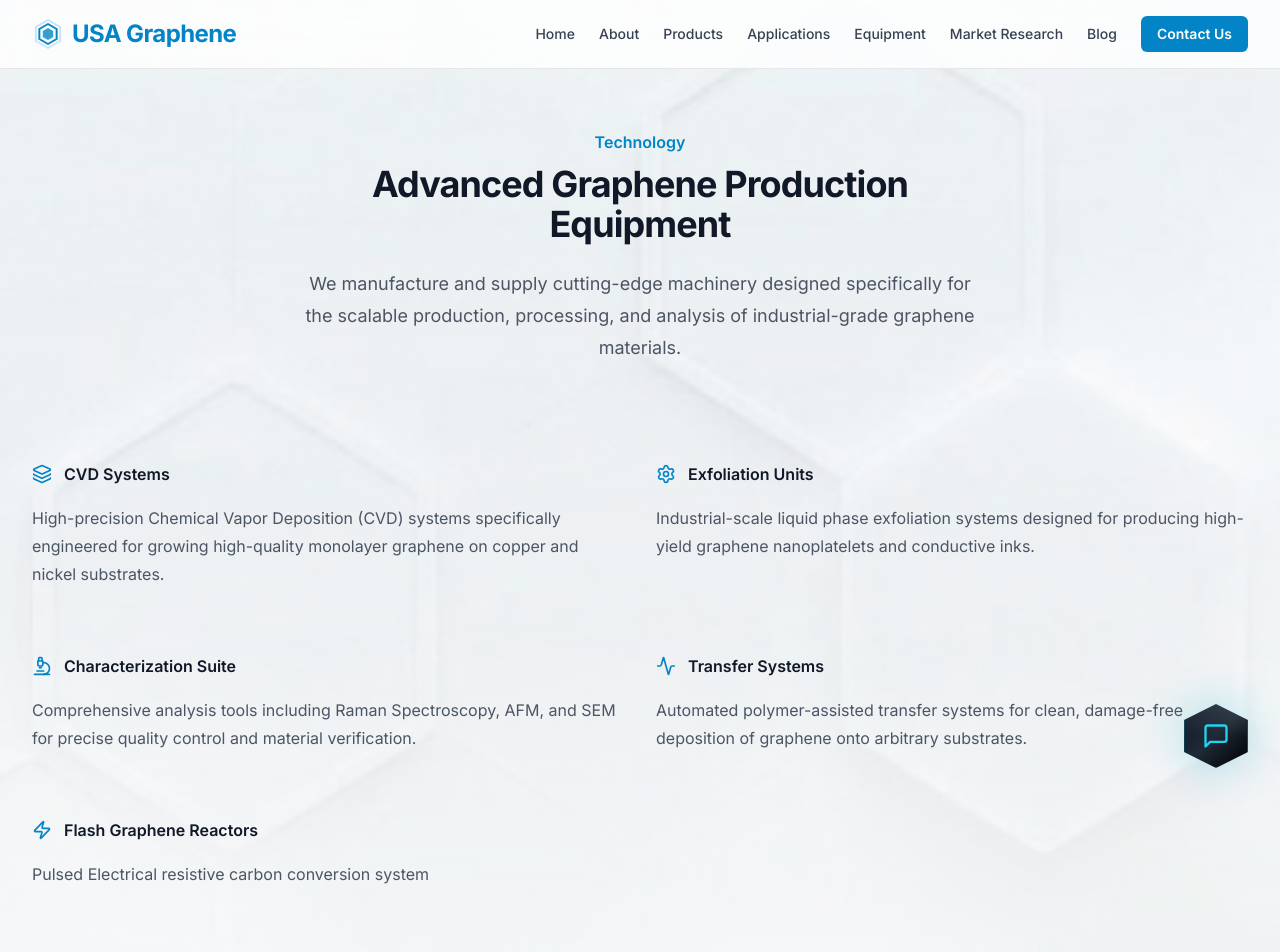
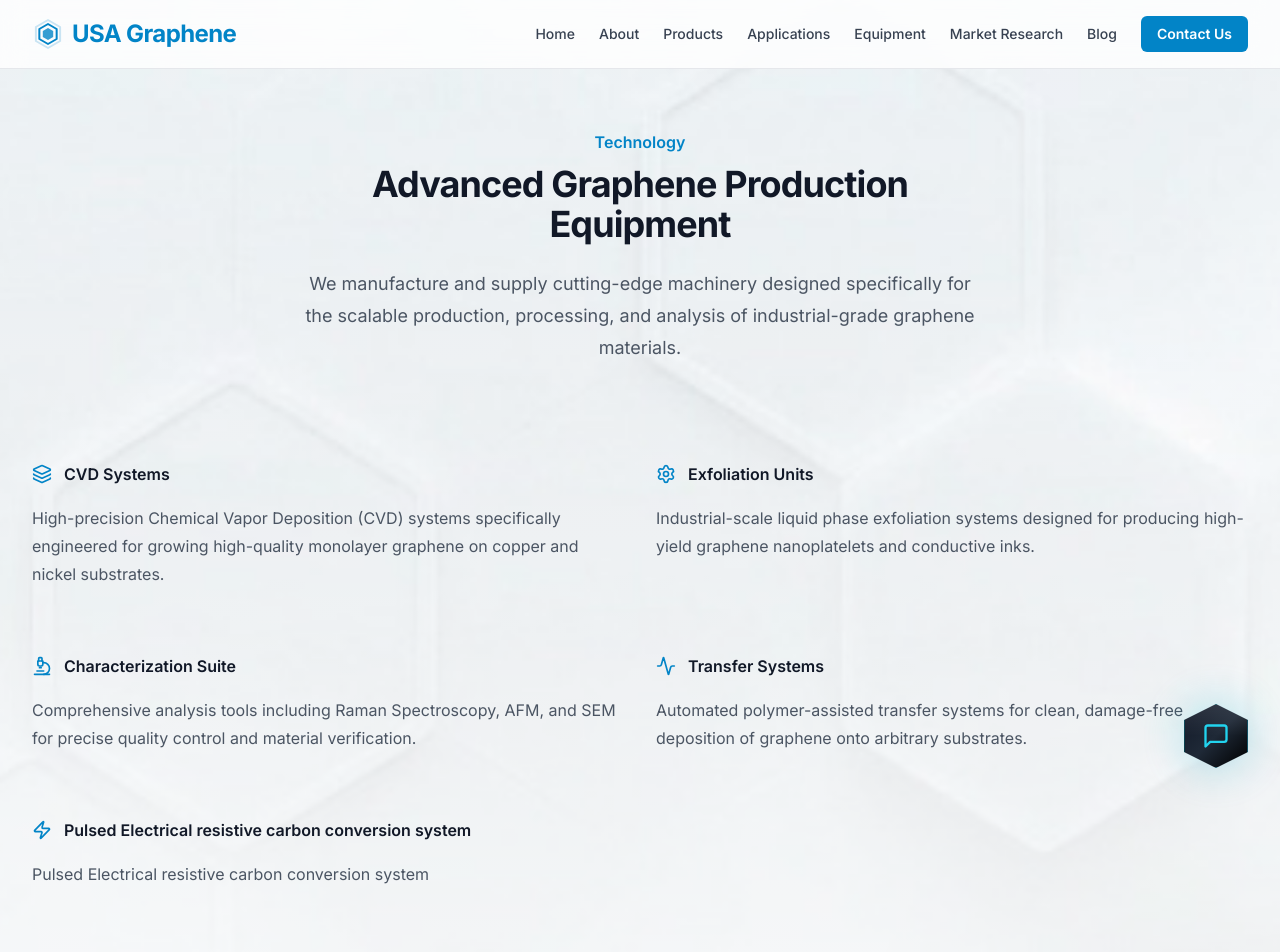
Before and after one commit to USA-graphene/website, a Next.js app: page /equipment in a window 1280 px wide. Shown: the top 952 px of the page. Built offline with nearby package versions, Linux system fonts and the light colour scheme.

Commit message:
content: rename Flash Graphene Reactors to Pulsed Electrical resistive carbon conversion system

```diff
--- a/app/(site)/equipment/page.tsx
+++ b/app/(site)/equipment/page.tsx
@@ -57,7 +57,7 @@ const equipment = [
         icon: Activity,
     },
     {
-        name: 'Flash Graphene Reactors',
+        name: 'Pulsed Electrical resistive carbon conversion system',
         description: 'Pulsed Electrical resistive carbon conversion system',
         icon: Zap,
     },
```
